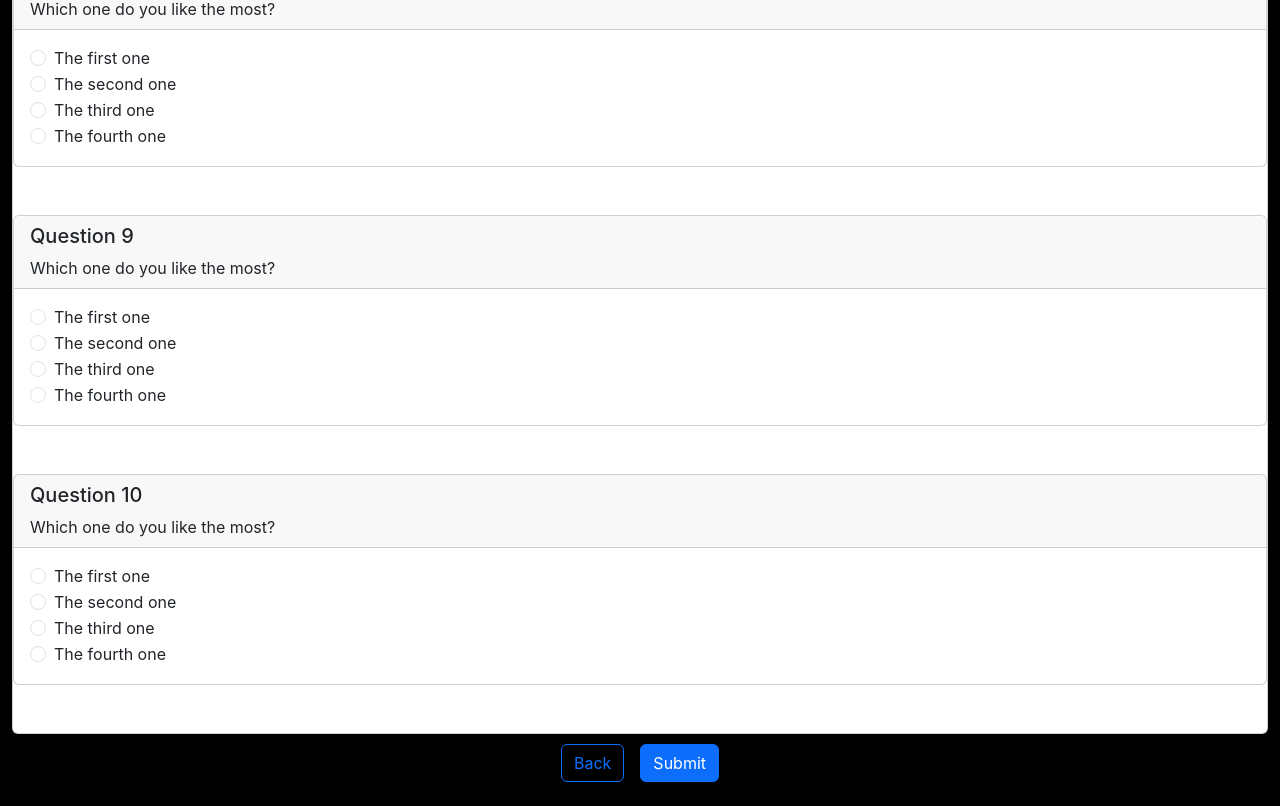
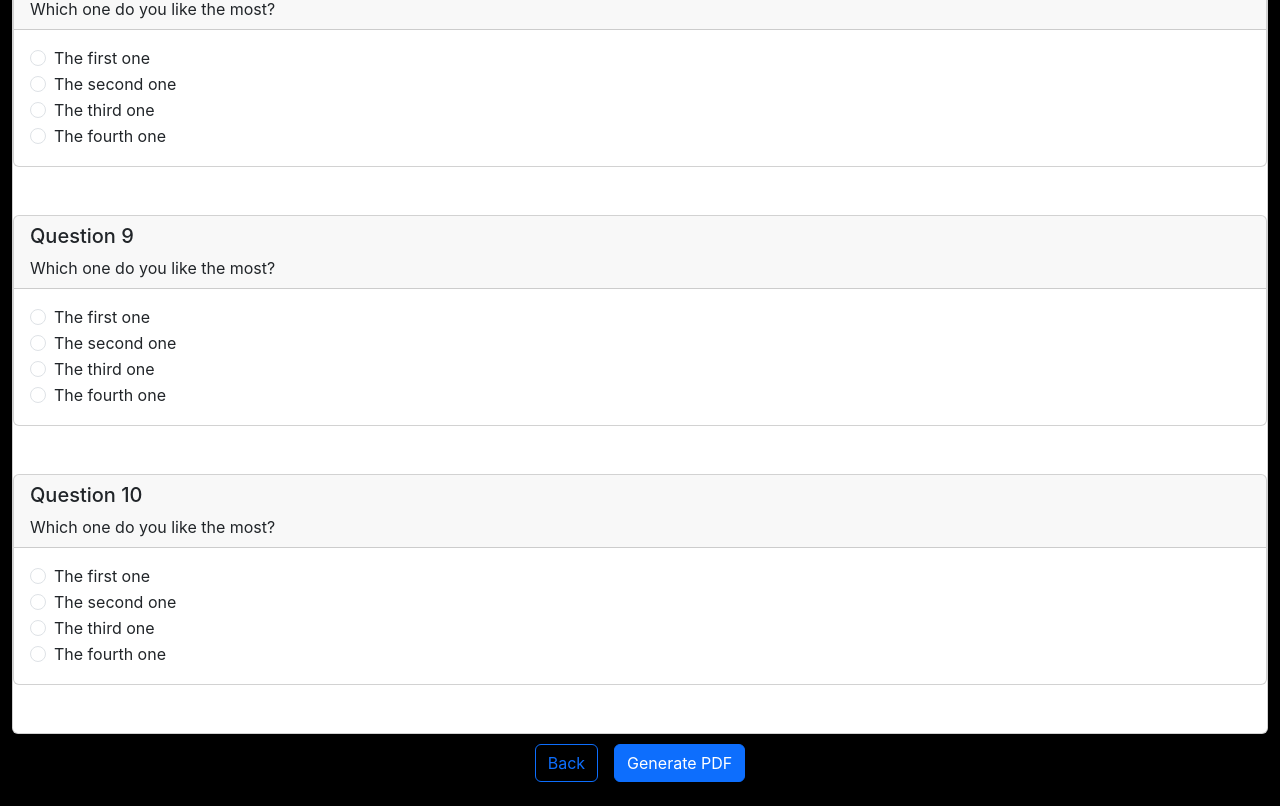
Before and after one commit to GauravKumar700/idea-engine-frontend, a React (Create React App) app: page /ContentProduction in a window 1280 px wide. Shown: the part 1928-2734 px from the top of the page. Built offline with nearby package versions, Linux system fonts and the light colour scheme.

Commit message:
Genearate PDF

```diff
--- a/src/components/ContentProduction.jsx
+++ b/src/components/ContentProduction.jsx
@@ -601,7 +601,7 @@ function ContentProduction() {
             </Link>
             <Link to="/">
               <Button variant="primary" type="next">
-                Submit
+                Generate PDF
               </Button>
             </Link>
           </div>
```
